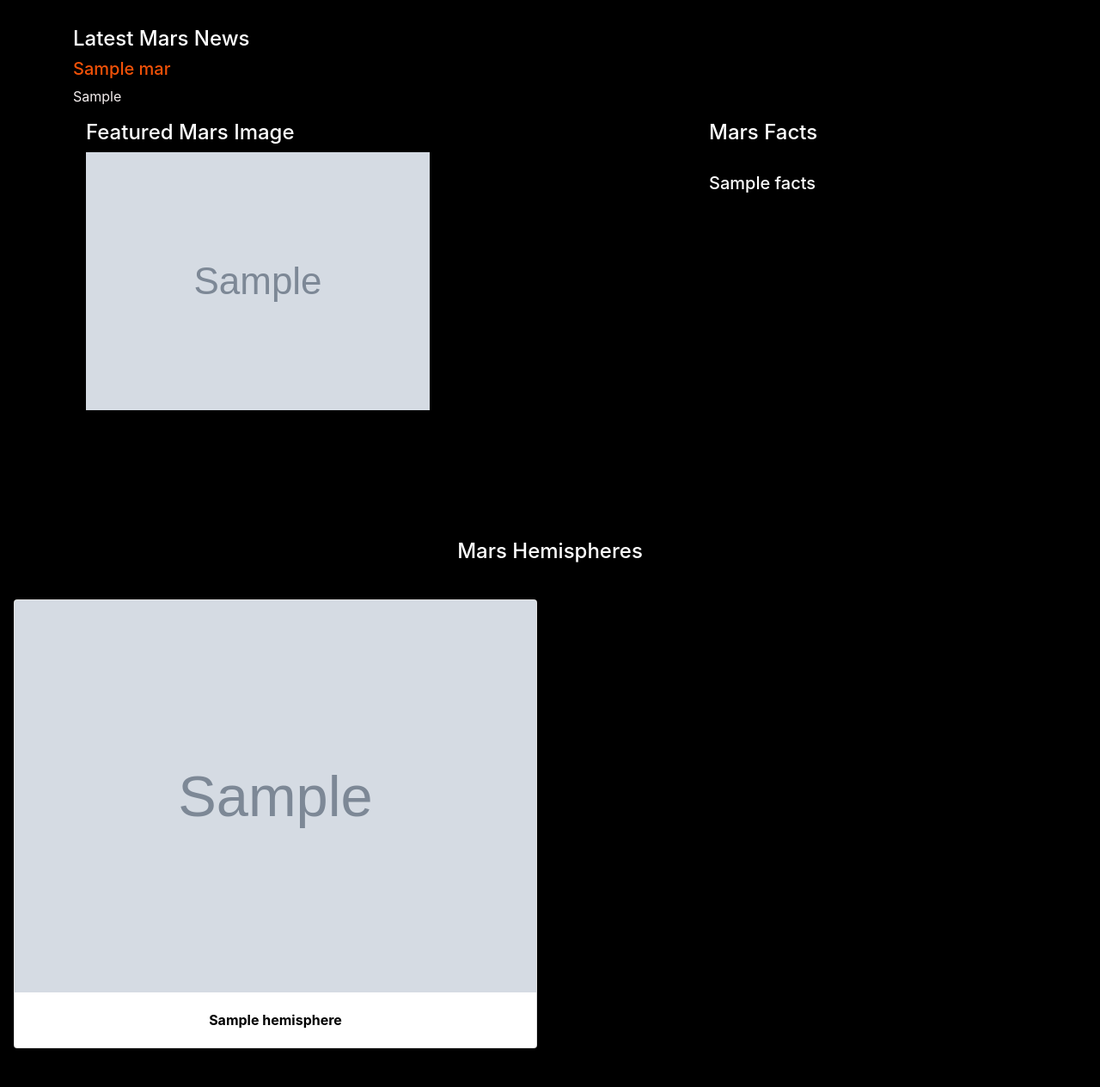
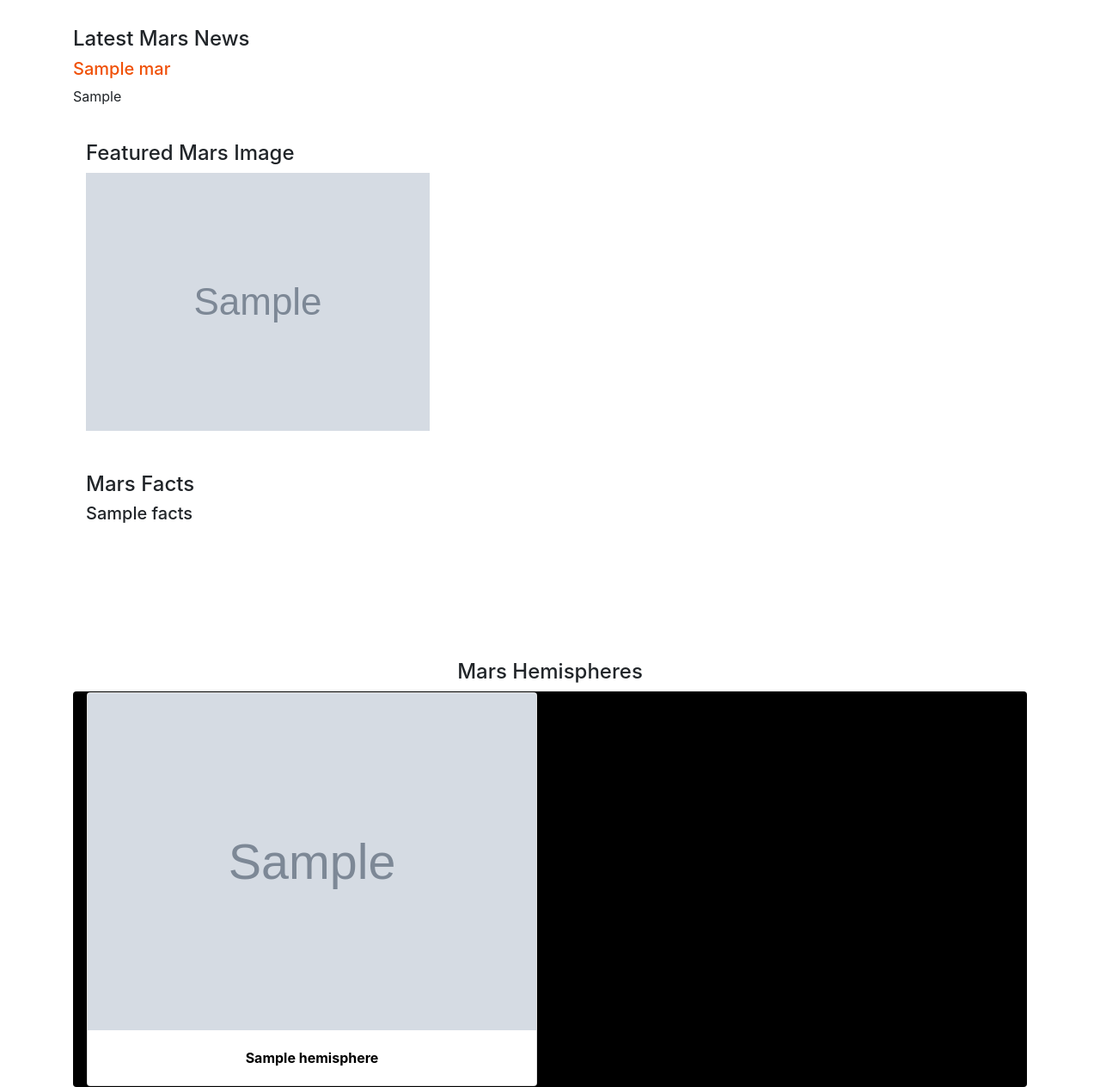
Before and after one commit to Polaris-pixel/Web-Scraping-Challenge, a Flask app: page / in a window 1280 px wide. Shown: the part 401-1665 px from the top of the page at 86% size. Before the commit the page ends 1620 px from the top, so only its background shows below. Run offline with Flask 2, Linux system fonts and the light colour scheme; grey boxes marked "Sample" are stand-in pictures; a database or web service that is not in the repository returns one stand-in record (values such as "Sample title"); some libraries are stand-ins or nearby versions.

Commit message:
index file change

```diff
--- a/templates/index.html
+++ b/templates/index.html
@@ -8,11 +8,11 @@
   <!-- Bootstrap CSS -->
   <link rel="stylesheet" href="https://stackpath.bootstrapcdn.com/bootstrap/4.3.1/css/bootstrap.min.css" integrity="sha384-ggOyR0iXCbMQv3Xipma34MD+dH/1fQ784/j6cY/iJTQUOhcWr7x9JvoRxT2MZw1T" crossorigin="anonymous">
 </head>
-<body class="text-white" style="background-color:black;">
+<body class="text-black" style="background-color:white;">
     <div class="container">
         <!-- Jumbotron -->
         <div class="jumbotron text-center" style="background-image: url(https://scx2.b-cdn.net/gfx/news/2020/astrobiologi.jpg); height: 400px; background-position: center; background-size: cover;">
-            <h1 class="display-3"><b>Mission to Mars</b></h1>
+            <h1 class="display-3" style="color:red;"><b>Mission to Mars</b></h1>
             <p><a class="btn btn-danger btn-lng" href="/scrape" role="button">Scrape New Data</a></p>
         </div>
         <!-- NASA Mars News -->
@@ -22,11 +22,12 @@
                     <div class="media-body">
                         <h4>Latest Mars News</h4>
                         <h5 style="color: #f05108">{{mars.news_title}}</h5>
-                        <p style="color: #f3eded">{{mars.news_paragraph}}</p>
+                        <p>{{mars.news_paragraph}}</p>
                     </div>
                 </div>
             </div>
         </div>
+        <br>
         <!-- JPL Mars Space Images - Featured Image -->
         <div class="container">
             <div class="row" id="mars-featured-image">
@@ -34,21 +35,24 @@
                 <h4>Featured Mars Image</h4>
                     <img src="{{mars.featured_image}}" class="img-responsive" style="max-width:100%; max-height: auto;" alt="Mars Featured Image"/>
                 </div>
+            </div>
+        </div>
+        <br>
+        <br>
                     <!-- Mars Facts -->
+                <div class="container">
                     <div class="row" id="mars-facts">
                         <div class="col-md-12">
                             <h4>Mars Facts</h4>
-                            <br>
                             <h5>{{mars.facts | safe}}</h5>
                         </div>
                     </div>
                 </div>
-            </div>
-        </div>
+
         <!--  Mars Hemispheres !-->
         <h4 style="padding-top: 50px; margin-top: 100px; text-align: center;">Mars Hemispheres</h4>
         <div class="card" style="background-color:black;">
-            <hr>
+
             <div class="col-md-12">
                 <div class="row" id="mars-hemispheres">
                     {% for hemisphere in mars.hemispheres %}
```
